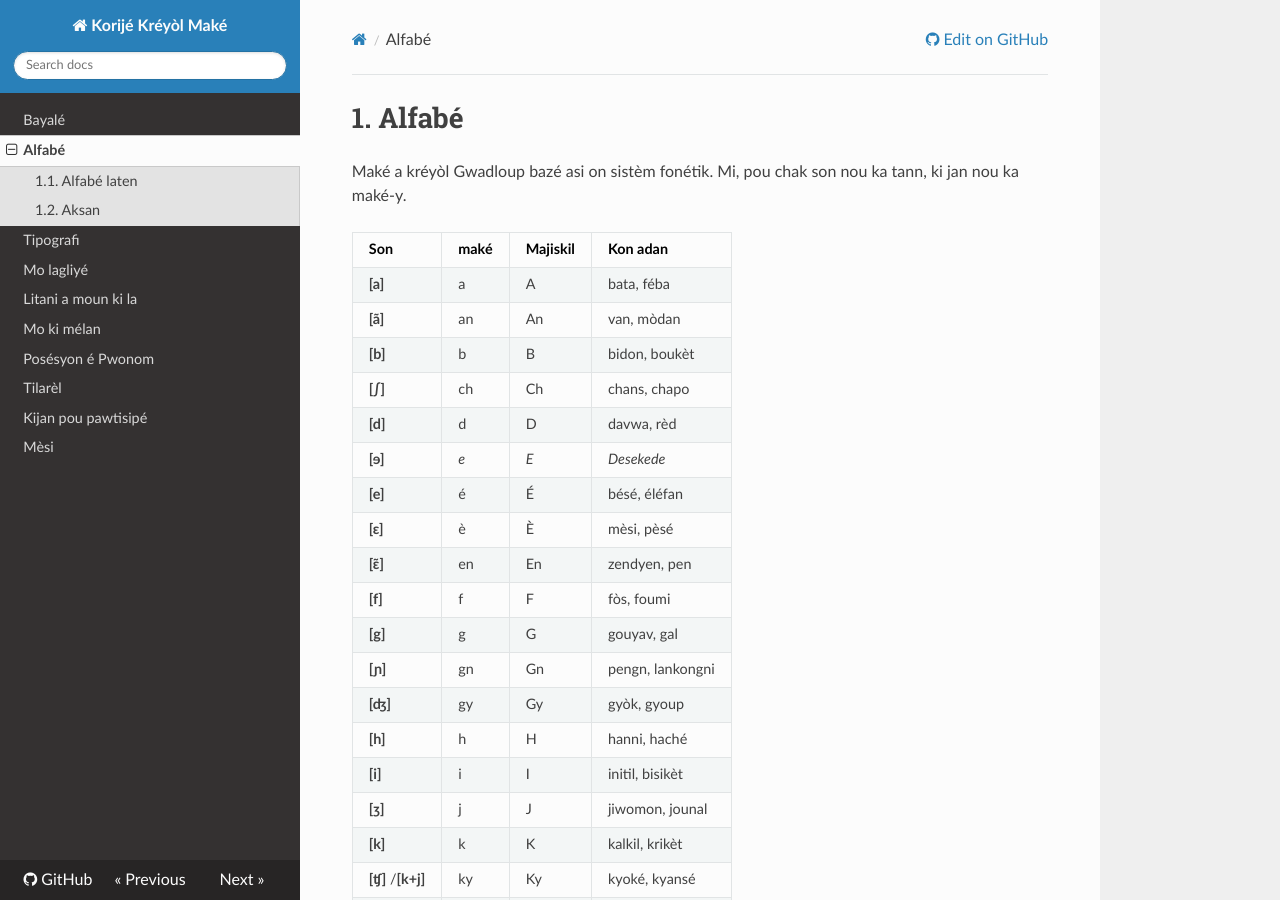
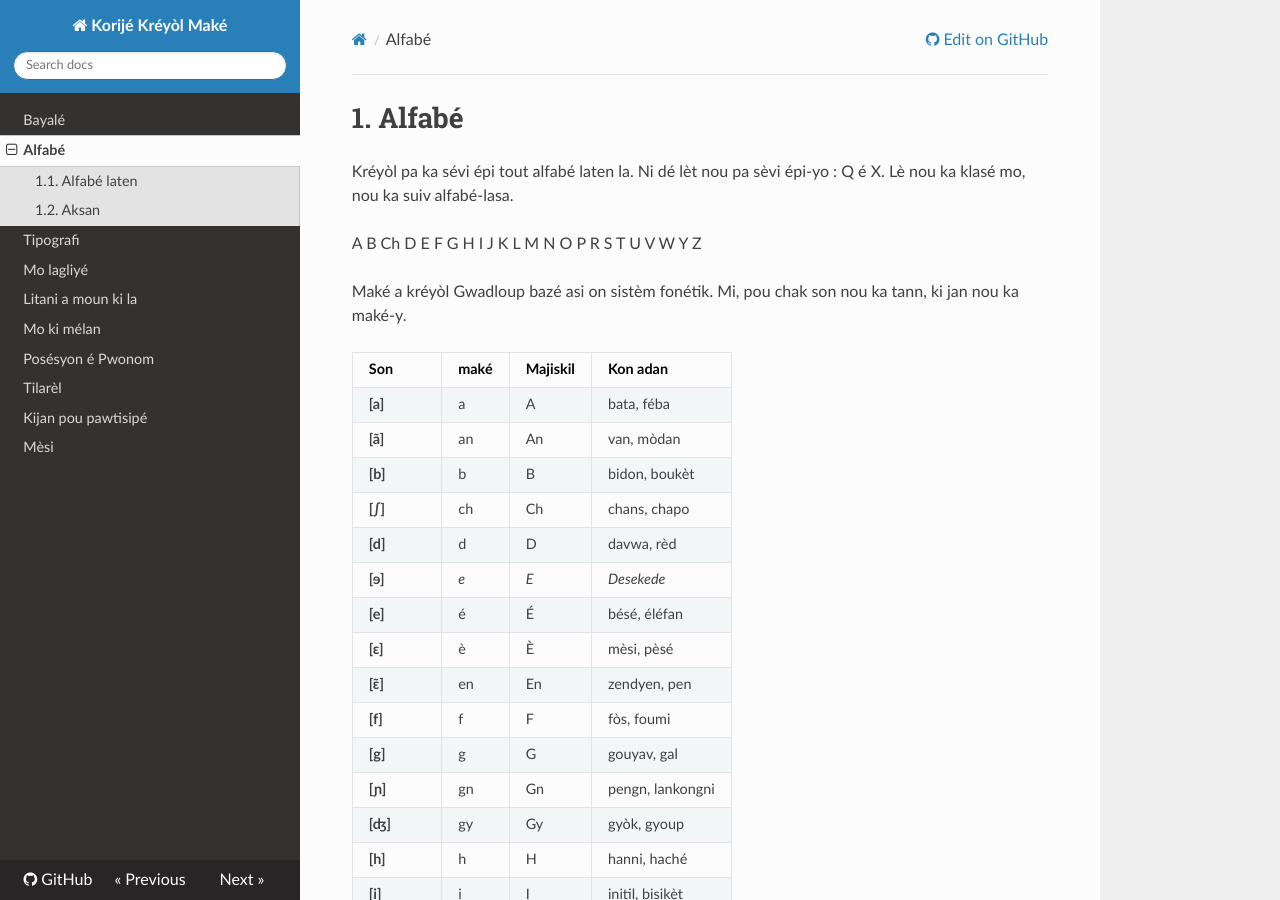
Before and after one commit to grankontel/kkm, an MkDocs documentation site: the page built from docs/alfabe.md, in a window 1280 px wide and 900 px high. Built offline with MkDocs 1.6.1, drawn with Linux system fonts in a browser that asks for light colours; nearby versions of some CDN libraries; some of the changed text lies outside the part shown.

Commit message:
Lèt laten

````diff
--- a/docs/alfabe.md
+++ b/docs/alfabe.md
@@ -1,4 +1,9 @@
 # 1. Alfabé
+
+Kréyòl pa ka sévi épi tout alfabé laten la. Ni dé lèt nou pa sèvi épi-yo : Q é X.
+Lè nou ka klasé mo, nou ka suiv alfabé-lasa.
+
+A B Ch D E F G H I J K L M N O P R S T U V W Y Z
 
 Maké a kréyòl Gwadloup bazé asi on sistèm fonétik. Mi, pou chak son nou ka tann, ki jan nou ka maké-y.
 
@@ -47,7 +52,7 @@ Lèt ki an italik, sé lèt nou pa ka gyè sèvi èvè-yo.
 
 ## 1.1. Alfabé laten
 
-Nou ka sèvi épi larèstan alfabé laten pou non a fanmi a moun, é non a lari.
+Nou ka sèvi épi tout alfabé laten pou non a fanmi a moun, é non a lari.
 
 ```
 Pòl Naprix, konséyé réjyonal
````
